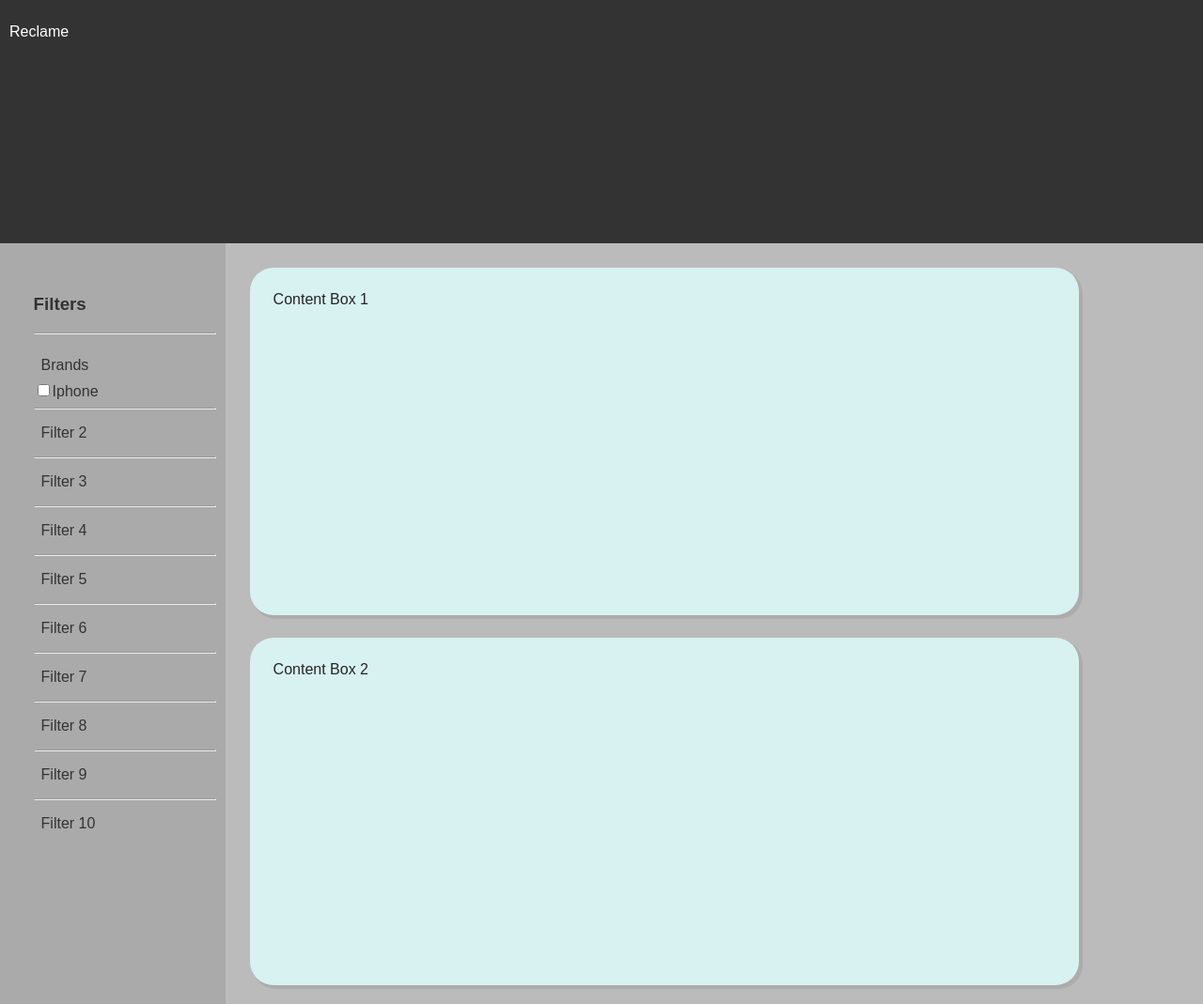
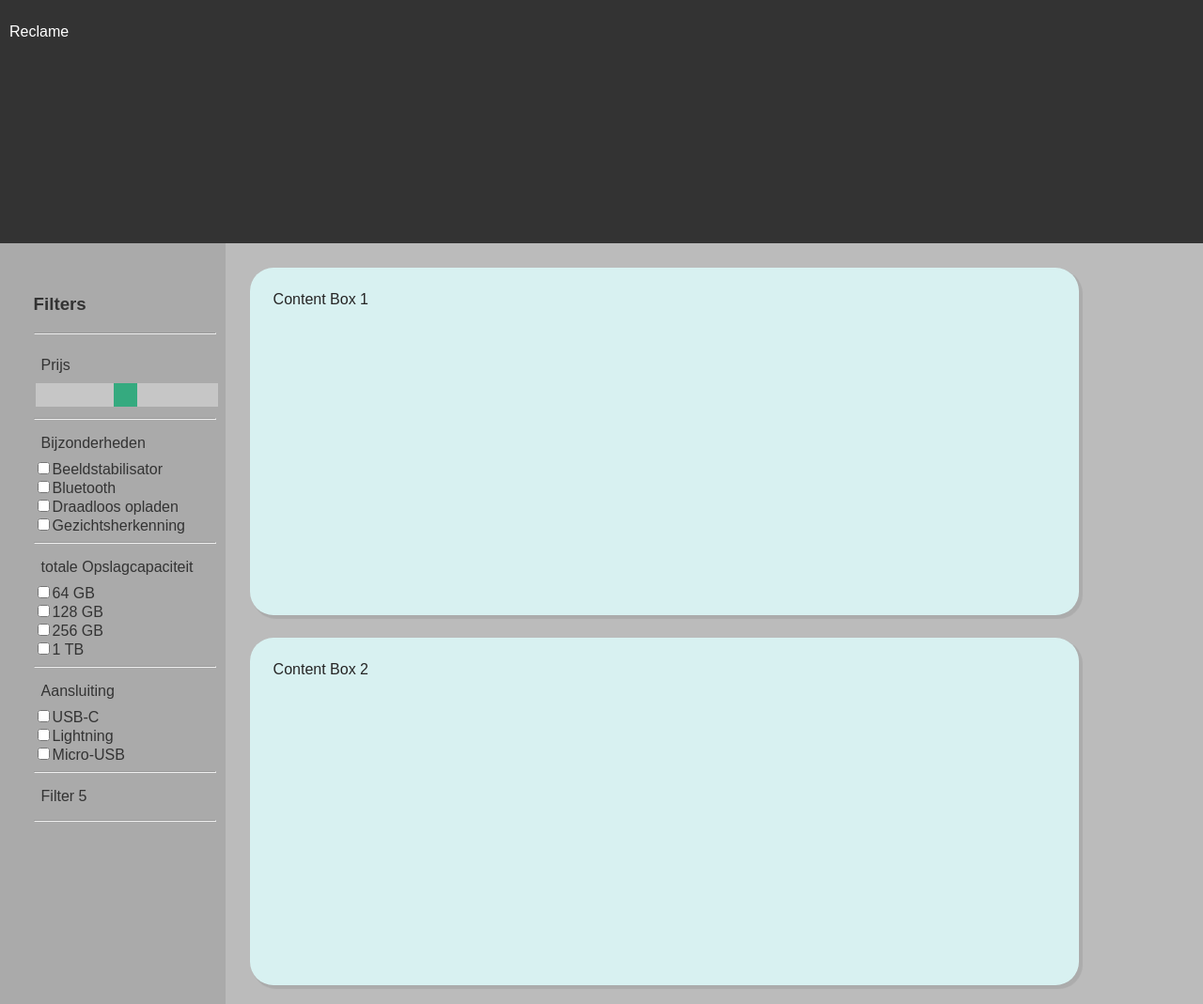
Before and after one commit to blazer1400/kbs, a PHP site: page /search.html in a window 1280 px wide. Shown: the part 155-1224 px from the top of the page at 94% size. Run offline with PHP 8.4, Linux system fonts and the light colour scheme.

Commit message:
Updated search.html en search.css en Darkmode bestand aangemaakt

```diff
--- a/css/search.css
+++ b/css/search.css
@@ -163,6 +163,40 @@ nav a:hover {
 .filter-section::-webkit-scrollbar-track {
     background-color: var(--darkgrey);
 }
+.slidecontainer {
+    width: 100%;
+}
+
+.slider {
+    -webkit-appearance: none;
+    width: 100%;
+    height: 25px;
+    background: #d3d3d3;
+    outline: none;
+    opacity: 0.7;
+    -webkit-transition: .2s;
+    transition: opacity .2s;
+}
+
+.slider:hover {
+    opacity: 1;
+}
+
+.slider::-webkit-slider-thumb {
+    -webkit-appearance: none;
+    appearance: none;
+    width: 25px;
+    height: 25px;
+    background: #04AA6D;
+    cursor: pointer;
+}
+
+.slider::-moz-range-thumb {
+    width: 25px;
+    height: 25px;
+    background: #04AA6D;
+    cursor: pointer;
+}
 
 .column.middle {
     background-color: var(--lightgrey);
--- a/search.html
+++ b/search.html
@@ -49,19 +49,59 @@
             <hr>
             <ul class="filter-options">
                 <li>
-                    <div class="Brands">
-                        <a href="#">Brands</a>
+                    <a href="#">Prijs</a>
+                    <div class="slidecontainer">
                         <label>
-                            <input type="checkbox" value="Iphone">Iphone
+                            <input type="range" min="1" max="100" value="50" class="slider" id="myRange">
+                        </label>
+                    </div>
+
+                </li>
+                <hr>
+                <li>
+                    <div class="Bijzonderheden">
+                        <a href="#">Bijzonderheden</a>
+                        <label>
+                            <input type="checkbox" value="Beeldstablisator">Beeldstabilisator<br>
+                            <input type="checkbox" value="Bluetooth">Bluetooth<br>
+                            <input type="checkbox" value="Draadloos-opladen">Draadloos opladen<br>
+                            <input type="checkbox" value="Gezichtsherkenning">Gezichtsherkenning<br>
                         </label>
                     </div>
                 </li>
                 <hr>
-                <li><a href="#">Filter 2</a></li>
+                <li>
+                    <div class="Totale-opslag">
+                        <a href="#">totale Opslagcapaciteit</a>
+                        <label>
+                            <input type="checkbox" value="64GB">64 GB<br>
+                        </label>
+                        <label>
+                            <input type="checkbox" value="128GB">128 GB<br>
+                        </label>
+                        <label>
+                            <input type="checkbox" value="156GB">256 GB<br>
+                        </label>
+                        <label>
+                            <input type="checkbox" value="1TB">1 TB<br>
+                        </label>
+                    </div>
+                </li>
                 <hr>
-                <li><a href="#">Filter 3</a></li>
-                <hr>
-                <li><a href="#">Filter 4</a></li>
+                <li>
+                    <div class="Aansluiting">
+                        <a href="#">Aansluiting</a>
+                        <label>
+                            <input type="checkbox" value="64GB">USB-C<br>
+                        </label>
+                        <label>
+                            <input type="checkbox" value="128GB">Lightning<br>
+                        </label>
+                        <label>
+                            <input type="checkbox" value="156GB">Micro-USB<br>
+                        </label>
+                    </div>
+                </li>
                 <hr>
                 <li><a href="#">Filter 5</a></li>
                 <hr>
@@ -70,20 +110,6 @@
                 <li><a href="#">Filter 7</a></li>
                 <hr>
                 <li><a href="#">Filter 8</a></li>
-                <hr>
-                <li><a href="#">Filter 9</a></li>
-                <hr>
-                <li><a href="#">Filter 10</a></li>
-                <hr>
-                <li><a href="#">Filter 11</a></li>
-                <hr>
-                <li><a href="#">Filter 12</a></li>
-                <hr>
-                <li><a href="#">Filter 13</a></li>
-                <hr>
-                <li><a href="#">Filter 14</a></li>
-                <hr>
-                <li><a href="#">Filter 15</a></li>
             </ul>
         </div>
     </div>
```
Also changed, not shown: css/Darkmode-search.css (added, +247 -0 lines).
